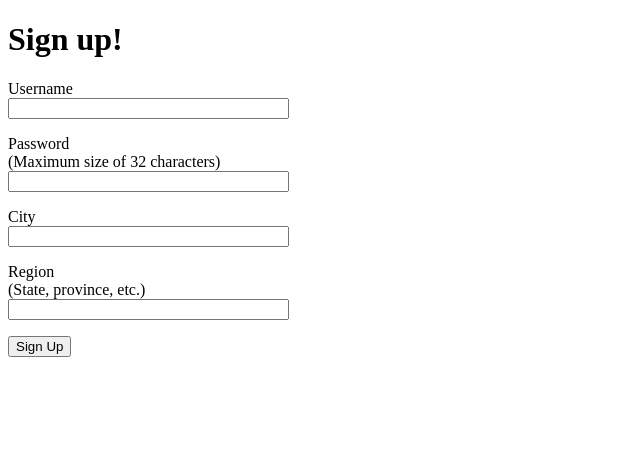
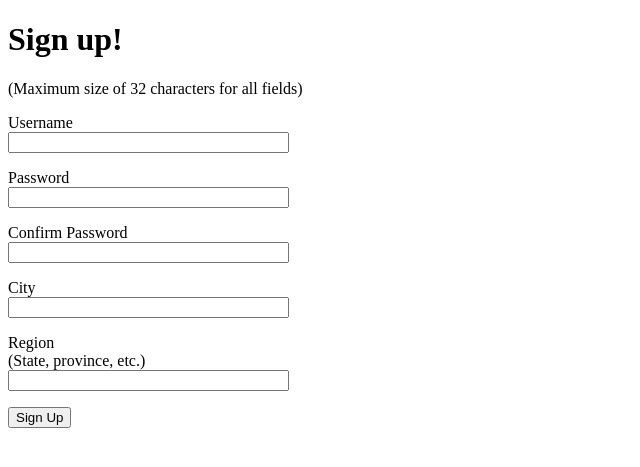
Before and after one commit to pgayee694/menUI, a Flask app: page /signup/ in a window 1280 px wide. Shown: the top 467 px of the page, without its empty margins (0-640 px from the left). Run offline with Flask 2, Linux system fonts and the light colour scheme.

Commit message:
added password confirmation
Added a second field to confirm the entered password, and moved 32 char limit warning to top of page

```diff
--- a/app/forms.py
+++ b/app/forms.py
@@ -11,6 +11,7 @@ class LoginForm(FlaskForm):
 class SignInForm(FlaskForm):
     username = StringField('Username', validators=[DataRequired()])
     password = PasswordField('Password', validators=[DataRequired()])
+    password2 = PasswordField('Confirm Password', validators=[DataRequired()])
     city = StringField('City', validators=[DataRequired()])
-    region= StringField('Region', validators=[DataRequired()])
+    region = StringField('Region', validators=[DataRequired()])
     submit2 = SubmitField('Sign Up')
--- a/app/routes.py
+++ b/app/routes.py
@@ -18,7 +18,9 @@ def login():
 @app.route('/signup/', methods=['GET', 'POST'])
 def signup():
     form_sign_up = SignInForm()
-    if form_sign_up.validate_on_submit():
+    print(form_sign_up.password.data)
+    print(form_sign_up.password2.data)
+    if form_sign_up.validate_on_submit() and form_sign_up.password.data == form_sign_up.password2.data:
         flash('Sign up requested for user{}'.format(form_sign_up.username.data))
         return redirect('/')
     return render_template('signup.html', title='Sign Up', form=form_sign_up)
--- a/app/templates/signup.html
+++ b/app/templates/signup.html
@@ -4,6 +4,7 @@
  <body>
     <h1>Sign up!</h1>
     {% block signup %}
+    (Maximum size of 32 characters for all fields)<br>
     <!-- Action URL will need to be updated once the script to handle user info is written-->
     <form action = "" method = "POST" id = "signIn" novalidate>
         {{ form.hidden_tag() }}
@@ -13,10 +14,14 @@
         </p>
         <p>
             {{ form.password.label }}<br>
-            (Maximum size of 32 characters)<br>
             {{ form.password(size=32) }}
         </p>
         <p>
+            {{ form.password2.label }}<br>
+            {{ form.password2(size=32) }}
+        </p>
+        <p>
+
             {{ form.city.label }}<br>
             {{ form.city(size=32) }}
         </p>
```
